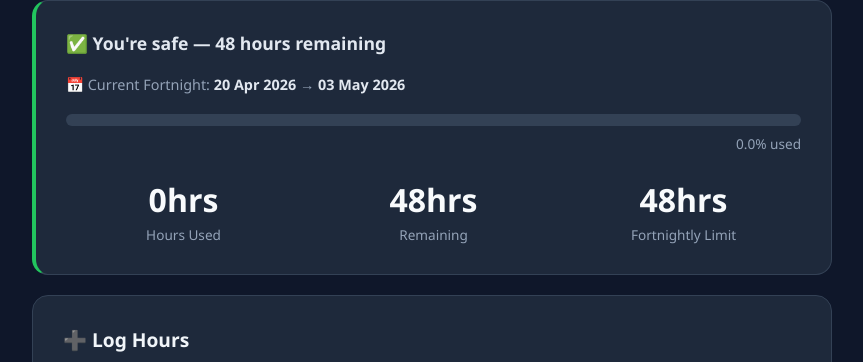
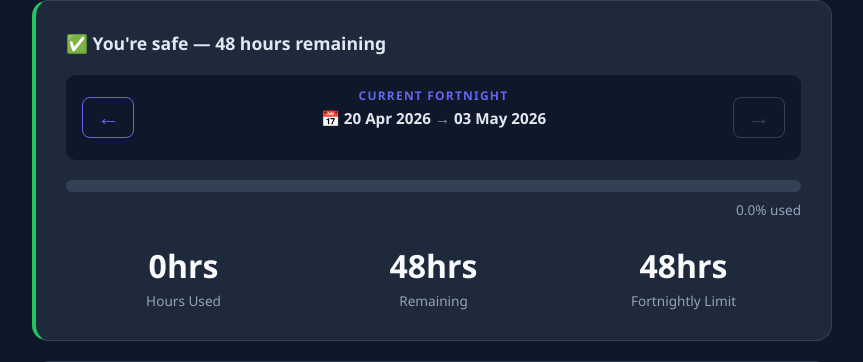
Before and after one commit to sandalu/work-hour-tracker, a Flask app: page / in a window 1280 px wide. Shown: the part 175-537 px from the top of the page, without its empty margins (208-1071 px from the left). Run offline with Flask 3, Linux system fonts and the light colour scheme.

Commit message:
Add fortnight navigation with previous and next period arrows

```diff
--- a/src/app.py
+++ b/src/app.py
@@ -4,7 +4,7 @@ import os
 
 sys.path.insert(0, os.path.dirname(os.path.abspath(__file__)))
 
-from tracker import log_hours, get_fortnightly_hours, load_data, get_fortnight_start, get_fortnight_end
+from tracker import log_hours, get_fortnightly_hours, load_data, get_fortnight_start, get_fortnight_end, get_fortnight_by_offset, get_fortnightly_hours_by_offset
 from config import FORTNIGHTLY_HOUR_LIMIT, ALERT_THRESHOLD
 
 app = Flask(__name__,
@@ -13,7 +13,13 @@ app = Flask(__name__,
 
 @app.route('/')
 def index():
-    total = get_fortnightly_hours()
+    offset = int(request.args.get('offset', 0))
+
+    # Clamp offset to 0 max (can't go to future)
+    if offset > 0:
+        offset = 0
+
+    total = get_fortnightly_hours_by_offset(offset)
     remaining = FORTNIGHTLY_HOUR_LIMIT - total
     percentage = round((total / FORTNIGHTLY_HOUR_LIMIT) * 100, 1)
 
@@ -28,23 +34,35 @@ def index():
         status = "safe"
         message = f"✅ You're safe — {remaining} hours remaining"
 
-    # Get history
+    # Get fortnight dates
+    fortnight_start, fortnight_end = get_fortnight_by_offset(offset)
+    is_current = offset == 0
+
+    # Get history for this fortnight only
     data = load_data()
-    entries = sorted(data["entries"], key=lambda x: x["date"], reverse=True)
-    fortnight_start = get_fortnight_start()
-    fortnight_end = get_fortnight_end()
+    all_entries = data["entries"]
+    filtered_entries = []
+    for entry in all_entries:
+        date_key = entry.get("work_date", entry["date"])
+        from datetime import datetime as dt
+        entry_date = dt.strptime(date_key, "%Y-%m-%d").date()
+        if fortnight_start <= entry_date <= fortnight_end:
+            filtered_entries.append(entry)
+
+    entries = sorted(filtered_entries, key=lambda x: x.get("work_date", x["date"]), reverse=True)
 
     return render_template('index.html',
         total=total,
-        remaining=remaining,
+        remaining=max(remaining, 0),
         percentage=percentage,
         limit=FORTNIGHTLY_HOUR_LIMIT,
         status=status,
         message=message,
         entries=entries,
         fortnight_start=fortnight_start.strftime("%d %b %Y"),
-        fortnight_end=fortnight_end.strftime("%d %b %Y")
-
+        fortnight_end=fortnight_end.strftime("%d %b %Y"),
+        offset=offset,
+        is_current=is_current
     )
 
 @app.route('/log', methods=['POST'])
--- a/src/tracker.py
+++ b/src/tracker.py
@@ -49,6 +49,28 @@ def get_fortnight_end():
     """Get the fortnight end date (14 days from start)"""
     from datetime import timedelta
     return get_fortnight_start() + timedelta(days=13)
+
+def get_fortnight_by_offset(offset=0):
+    """Get fortnight start and end by offset from current fortnight"""
+    from datetime import timedelta
+    current_start = get_fortnight_start()
+    start = current_start + timedelta(weeks=2 * offset)
+    end = start + timedelta(days=13)
+    return start, end
+
+def get_fortnightly_hours_by_offset(offset=0):
+    """Calculate total hours for a specific fortnight by offset"""
+    data = load_data()
+    fortnight_start, fortnight_end = get_fortnight_by_offset(offset)
+    total = 0
+
+    for entry in data["entries"]:
+        date_key = entry.get("work_date", entry["date"])
+        entry_date = datetime.strptime(date_key, "%Y-%m-%d").date()
+        if fortnight_start <= entry_date <= fortnight_end:
+            total += entry["hours"]
+
+    return total
 
 def get_fortnightly_hours():
     """Calculate total hours in the current fortnight (Monday to 14 days)"""
--- a/static/style.css
+++ b/static/style.css
@@ -230,3 +230,61 @@ input[type="date"] {
 input[type="date"]:focus {
     border-color: #6366f1;
 }
+
+/* Fortnight Navigation */
+.fortnight-nav {
+    display: flex;
+    align-items: center;
+    justify-content: space-between;
+    margin-bottom: 20px;
+    background: #0f172a;
+    border-radius: 10px;
+    padding: 12px 16px;
+}
+
+.fortnight-info {
+    display: flex;
+    flex-direction: column;
+    align-items: center;
+    gap: 4px;
+}
+
+.fortnight-label {
+    font-size: 0.75rem;
+    text-transform: uppercase;
+    letter-spacing: 0.1em;
+    color: #6366f1;
+    font-weight: 600;
+}
+
+.fortnight-period {
+    font-size: 0.95rem;
+    color: #94a3b8;
+}
+
+.fortnight-period strong {
+    color: #e2e8f0;
+}
+
+.nav-arrow {
+    font-size: 1.4rem;
+    color: #6366f1;
+    text-decoration: none;
+    padding: 8px 14px;
+    border-radius: 8px;
+    border: 1px solid #6366f1;
+    transition: all 0.2s;
+    line-height: 1;
+}
+
+.nav-arrow:hover {
+    background: #6366f1;
+    color: white;
+}
+
+.nav-arrow.disabled {
+    color: #334155;
+    border-color: #334155;
+    cursor: not-allowed;
+    pointer-events: none;
+}
--- a/templates/index.html
+++ b/templates/index.html
@@ -18,7 +18,22 @@
         <!-- Status Card -->
         <div class="card status-card {{ status }}">
             <p class="message">{{ message }}</p>
-            <p class="fortnight-period">📅 Current Fortnight: <strong>{{ fortnight_start }}</strong> → <strong>{{ fortnight_end }}</strong></p>
+
+            <!-- Fortnight Navigation -->
+            <div class="fortnight-nav">
+                <a href="/?offset={{ offset - 1 }}" class="nav-arrow">&#8592;</a>
+
+                <div class="fortnight-info">
+                    <span class="fortnight-label">{{ "Current Fortnight" if is_current else "Previous Fortnight" }}</span>
+                    <span class="fortnight-period">📅 <strong>{{ fortnight_start }}</strong> → <strong>{{ fortnight_end }}</strong></span>
+                </div>
+
+                {% if is_current %}
+                    <span class="nav-arrow disabled">&#8594;</span>
+                {% else %}
+                    <a href="/?offset={{ offset + 1 }}" class="nav-arrow">&#8594;</a>
+                {% endif %}
+            </div>
 
             <!-- Progress Bar -->
             <div class="progress-bar-container">
```
